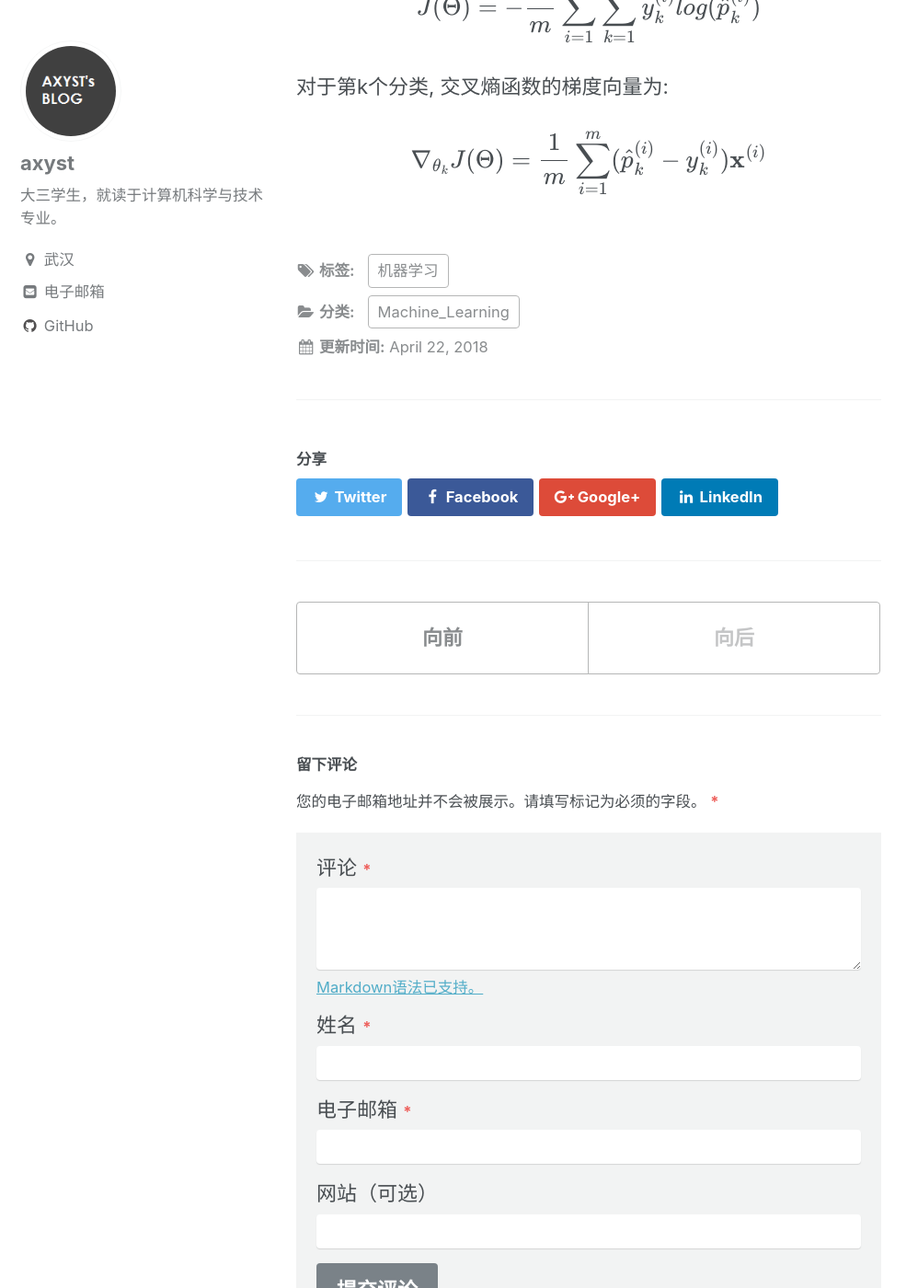
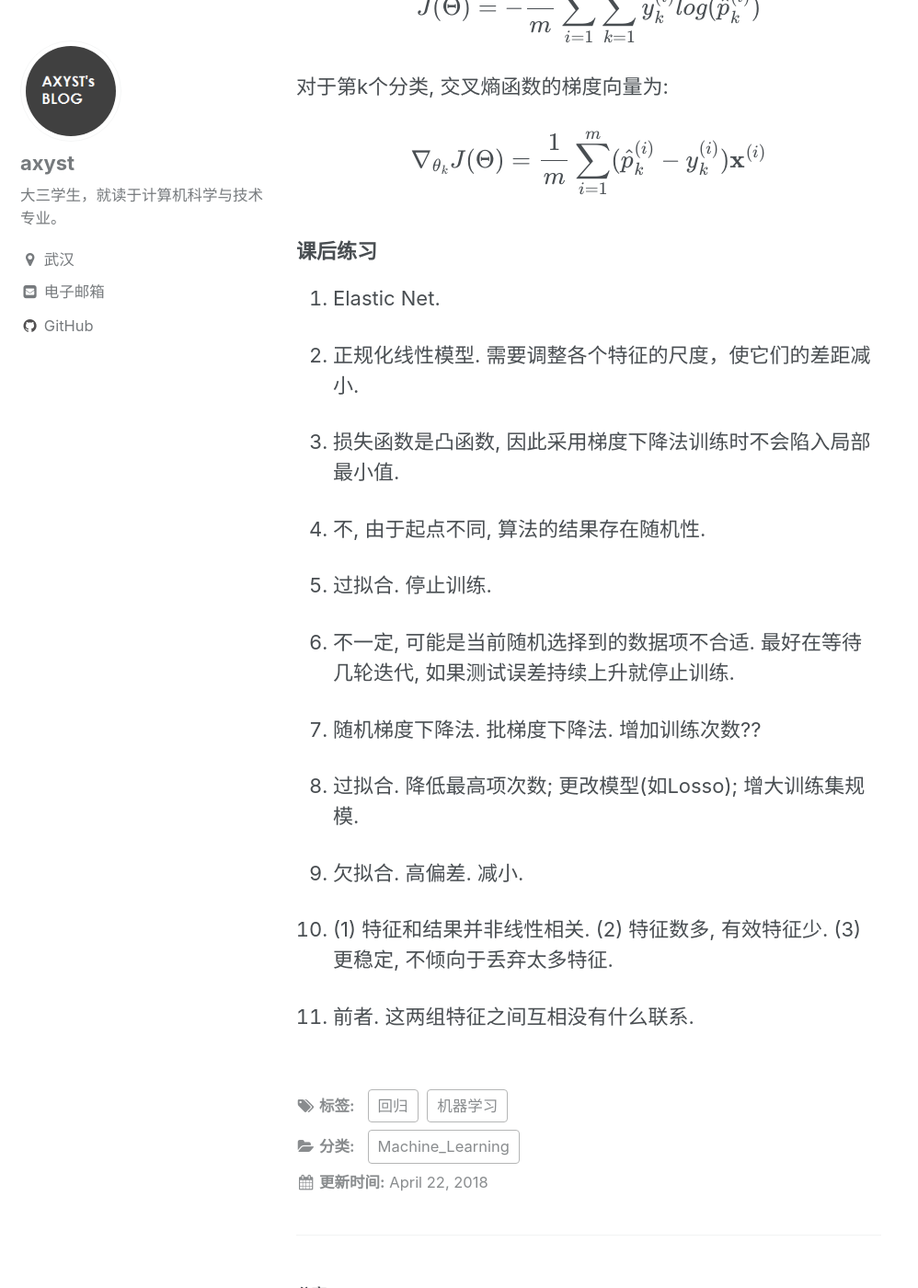
Before and after one commit to a-xyst/a-xyst.github.io, a Jekyll site: the page built from _posts/2018-04-22-HOMLwSLTF-notes-4.md, in a window 1280 px wide and 1400 px high, scrolled down 7140 px. Shown: the whole window at 92% size, without its empty margins (0-998 px from the left). Built offline with Jekyll 4.4.1, drawn with Linux system fonts in a browser that asks for light colours; formulas are drawn with MathJax 3; some of the changed text lies outside the part shown.

Commit message:
new post

```diff
--- a/_posts/2018-04-22-HOMLwSLTF-notes-4.md
+++ b/_posts/2018-04-22-HOMLwSLTF-notes-4.md
@@ -8,6 +8,7 @@ categories:
   - Machine_Learning
 tags:
   - 机器学习
+  - 回归
 ---
 
 本章主要介绍几个基础回归模型, 和梯度下降算法.
@@ -182,3 +183,27 @@ $$J(\Theta)=-\frac{1}{m}\sum^m_{i=1}\sum^K_{k=1}y_k^{(i)}log(\hat p_k^{(i)})$$
 对于第k个分类, 交叉熵函数的梯度向量为:
 
 $$\nabla_{\theta_k}J(\Theta)=\frac{1}{m}\sum^m_{i=1}(\hat p_k^{(i)}-y_k^{(i)})\mathbf x^{(i)}$$
+
+### 课后练习
+
+1. Elastic Net.
+
+2. 正规化线性模型. 需要调整各个特征的尺度，使它们的差距减小.
+
+3. 损失函数是凸函数, 因此采用梯度下降法训练时不会陷入局部最小值.
+
+4. 不, 由于起点不同, 算法的结果存在随机性.
+
+5. 过拟合. 停止训练.
+
+6. 不一定, 可能是当前随机选择到的数据项不合适. 最好在等待几轮迭代, 如果测试误差持续上升就停止训练.
+
+7. 随机梯度下降法. 批梯度下降法. 增加训练次数??
+
+8. 过拟合. 降低最高项次数; 更改模型(如Losso); 增大训练集规模.
+
+9. 欠拟合. 高偏差. 减小.
+
+10. (1) 特征和结果并非线性相关. (2) 特征数多, 有效特征少. (3) 更稳定, 不倾向于丢弃太多特征.
+
+11. 前者. 这两组特征之间互相没有什么联系.
```
Also changed, not shown: _posts/2018-04-24-HOMLwSLTF-notes-5.md (added, +46 -0 lines).
